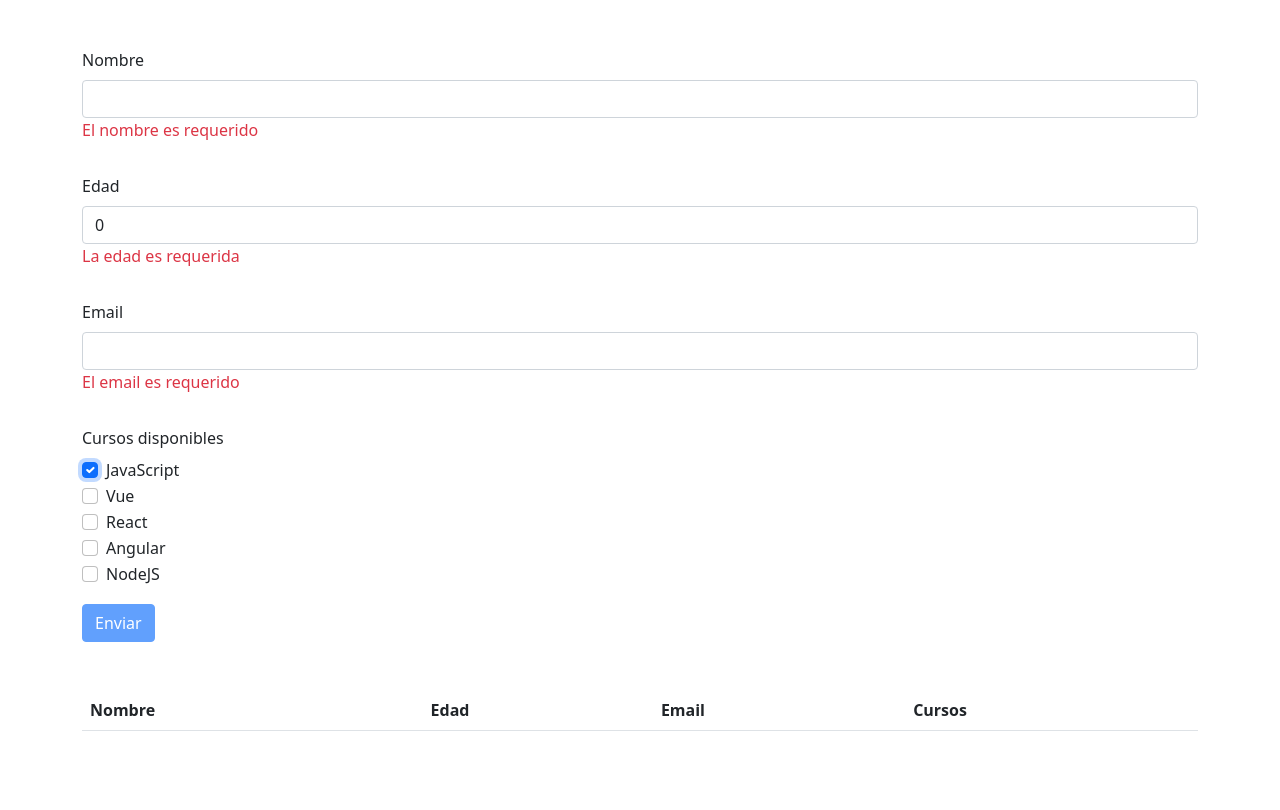
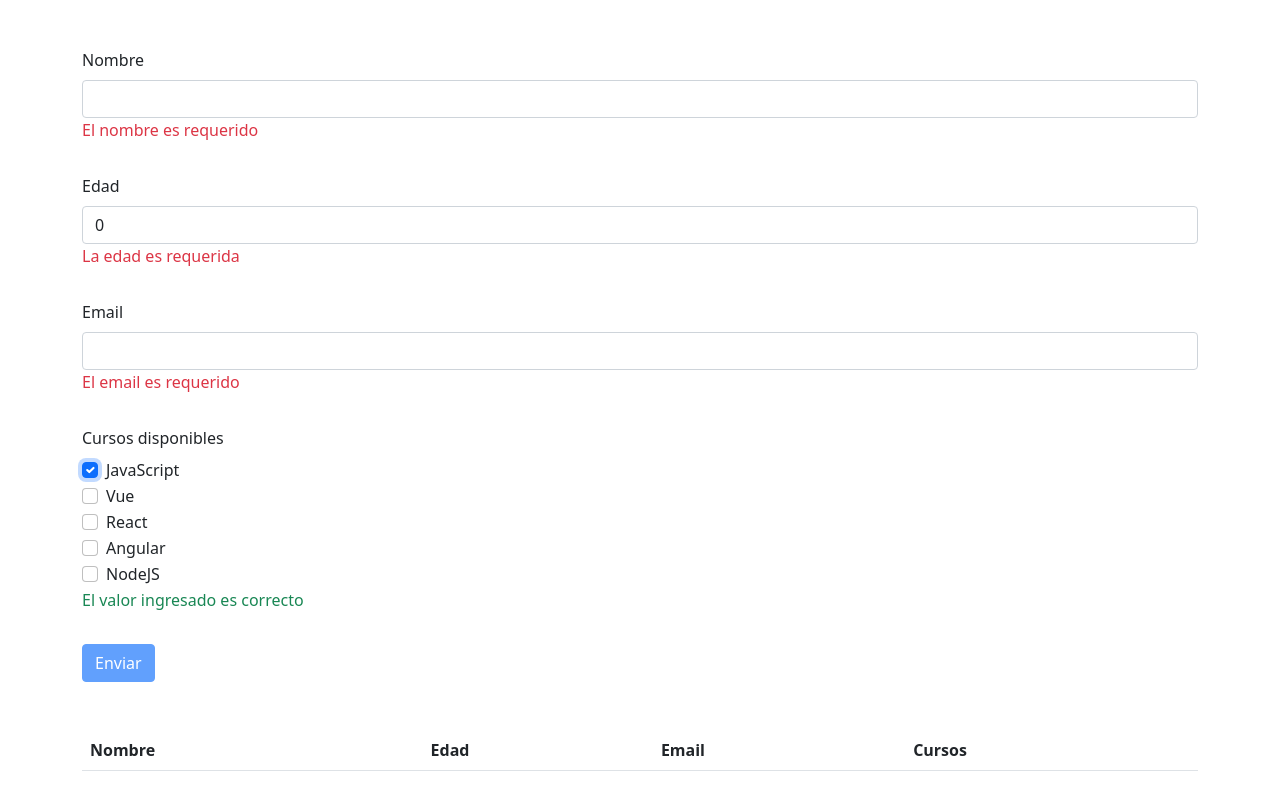
Before and after one commit to pazspera/vue-desafio-04, a Vue app: page / in a window 1280 px wide. Both pictures are taken after a click on the checkbox "JavaScript". Shown: the top 810 px of the page. Built offline with nearby package versions, Linux system fonts and the light colour scheme.

Commit message:
agregué notificaciones de valor correcto en los campos requeridos

```diff
--- a/src/components/FormWeb.vue
+++ b/src/components/FormWeb.vue
@@ -7,6 +7,7 @@
           <label for="name" class="form-label">Nombre</label>
           <input type="text" class="form-control" name="Name" v-model.trim="form.name" />
           <p v-if="$v.form.name.$invalid" class="text-danger">El nombre es requerido</p>
+          <p class="text-success" v-else>El valor ingresado es correcto</p>
         </div>
       </div>
       <!-- Edad -->
@@ -15,6 +16,7 @@
           <label for="age" class="form-label">Edad</label>
           <input type="number" name="age" class="form-control" v-model.trim="form.age" />
           <p v-if="$v.form.age.$invalid" class="text-danger">La edad es requerida</p>
+          <p class="text-success" v-else>El valor ingresado es correcto</p>
         </div>
       </div>
       <!-- Email -->
@@ -23,6 +25,7 @@
           <label for="email" class="form-label">Email</label>
           <input type="email" name="email" class="form-control" v-model="form.email" />
           <p v-if="$v.form.email.$invalid" class="text-danger">El email es requerido</p>
+          <p class="text-success" v-else>El valor ingresado es correcto</p>
         </div>
       </div>
       <!-- Cursos -->
@@ -34,6 +37,7 @@
             <label :for="course.id" class="form-check-label">{{ course.name }}</label>
           </div>
           <p v-if="$v.form.selectedCourses.$invalid" class="text-danger">Seleccione al menos un curso</p>
+          <p class="text-success" v-else>El valor ingresado es correcto</p>
         </div>
       </div>
       <!-- Submit -->
```
